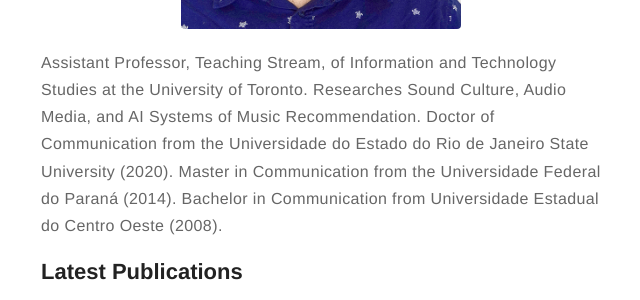
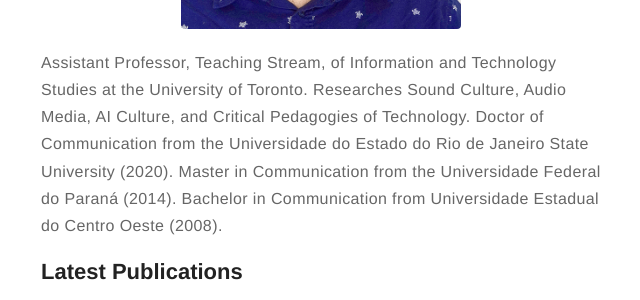
Before and after one commit to guzferreira/guzferreira.github.io, a Jekyll site: the page built from about.md, in a window 1280 px wide, cut to the strip 374-674 px from the top of the page. Shown: the whole strip, without its empty margins (319-959 px from the left). Built offline with Jekyll 4.4.1, drawn with Linux system fonts in a browser that asks for light colours.

Commit message:
Update about.md

```diff
--- a/about.md
+++ b/about.md
@@ -4,7 +4,7 @@ layout: page
 ---
 ![Profile Image]({% if site.external-image %}{{ site.picture }}{% else %}{{ site.url }}/{{ site.picture }}{% endif %})
 
-<p>Assistant Professor, Teaching Stream, of Information and Technology Studies at the University of Toronto. Researches Sound Culture, Audio Media, and AI Systems of Music Recommendation. Doctor of Communication from the Universidade do Estado do Rio de Janeiro State University (2020). Master in Communication from the Universidade Federal do Paraná (2014). Bachelor in Communication from Universidade Estadual do Centro Oeste (2008). </p>
+<p>Assistant Professor, Teaching Stream, of Information and Technology Studies at the University of Toronto. Researches Sound Culture, Audio Media, AI Culture, and Critical Pedagogies of Technology. Doctor of Communication from the Universidade do Estado do Rio de Janeiro State University (2020). Master in Communication from the Universidade Federal do Paraná (2014). Bachelor in Communication from Universidade Estadual do Centro Oeste (2008). </p>
 
 <h2>Latest Publications</h2>
 
```
